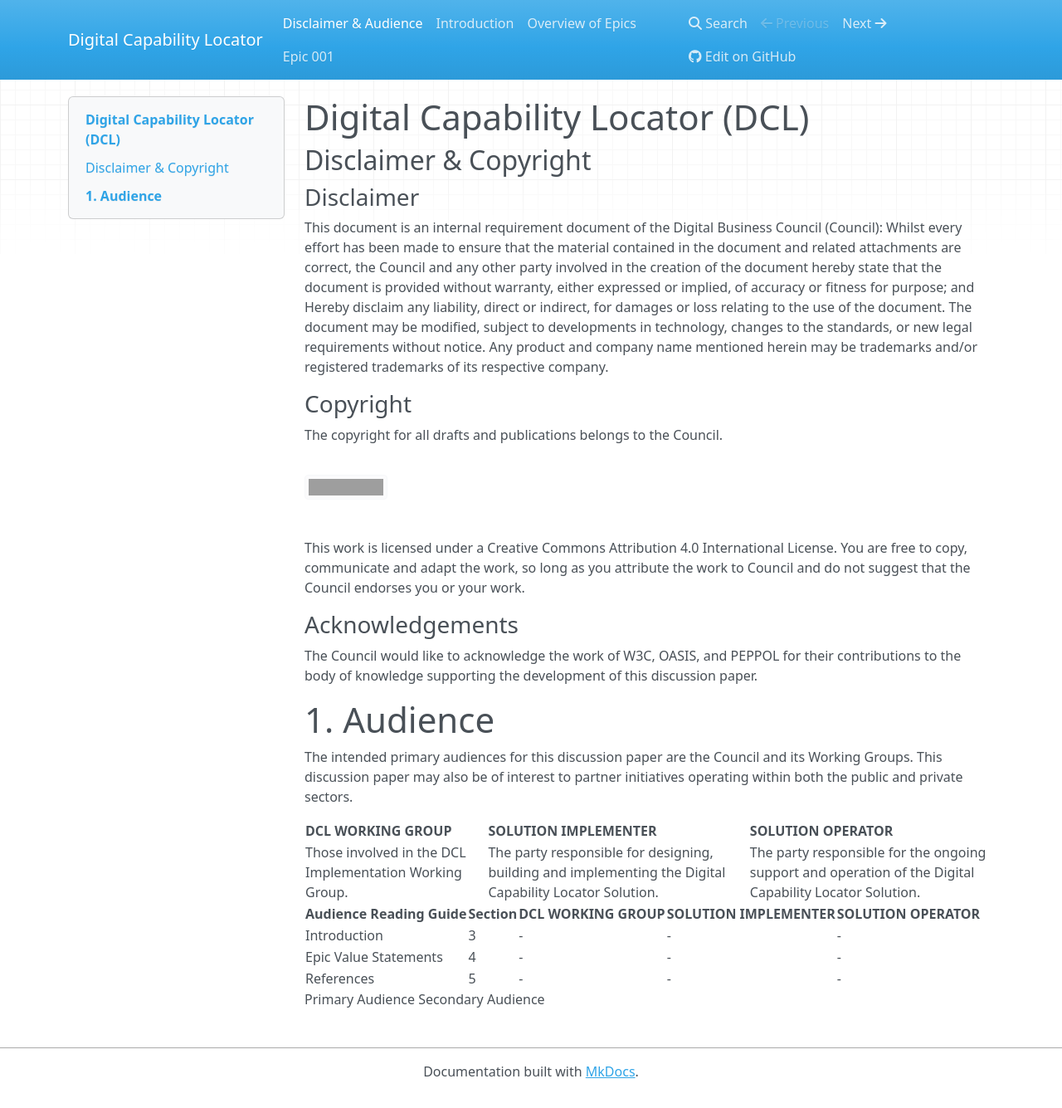
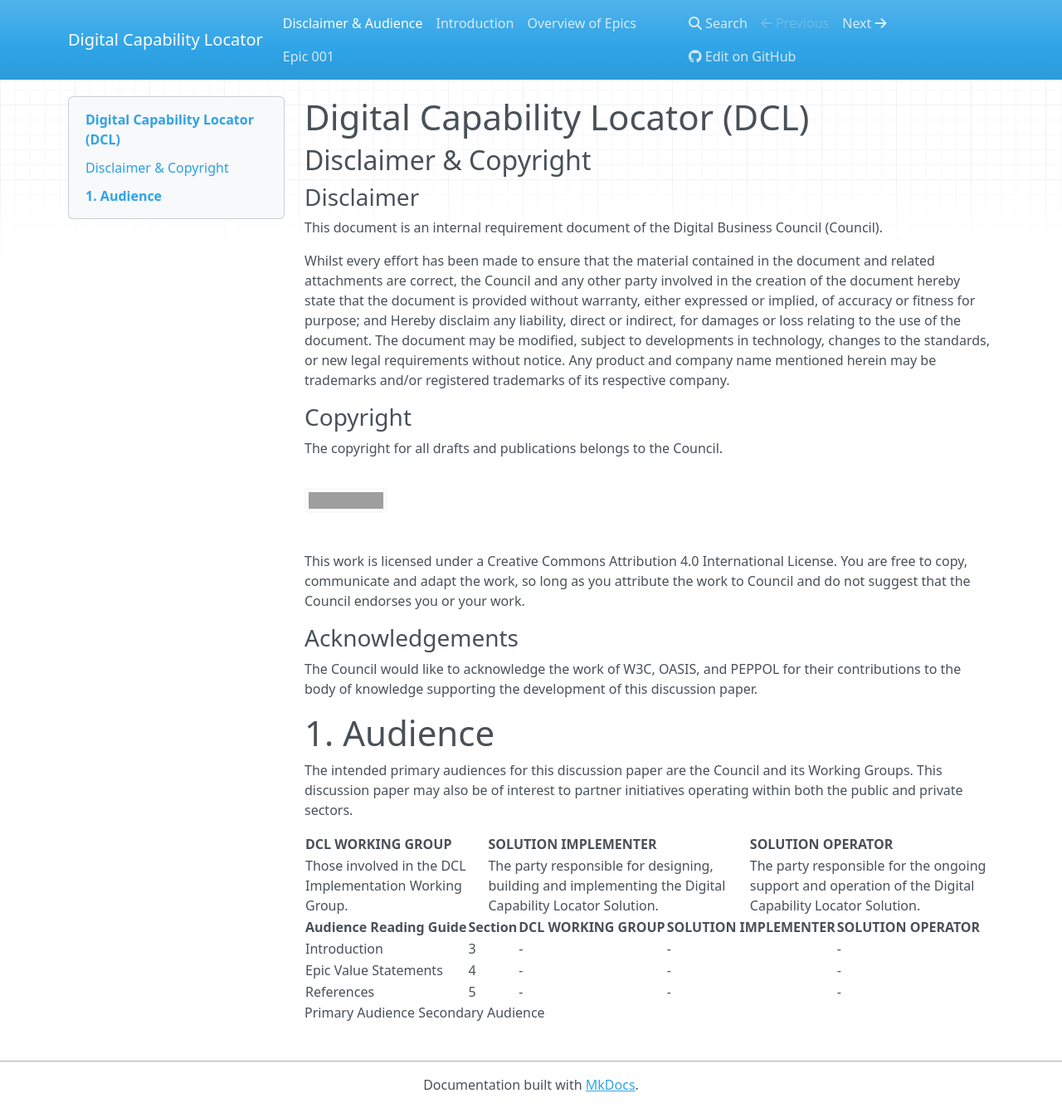
Before and after one commit to Digital-Business-Council/Digital-Capability-Locator, an MkDocs documentation site: the page built from docs/index.md, in a window 1280 px wide and 1335 px high. Shown: the whole window at 83% size. Built offline with MkDocs 1.6.1, drawn with Linux system fonts in a browser that asks for light colours; nearby versions of some CDN libraries; old or Windows-style settings are respelled for this version of MkDocs; grey boxes are pictures that could not be loaded.

```diff
--- a/docs/index.md
+++ b/docs/index.md
@@ -3,7 +3,8 @@
 ## Disclaimer & Copyright
 
 ### Disclaimer
-This document is an internal requirement document of the Digital Business Council (Council):
+This document is an internal requirement document of the Digital Business Council (Council).
+
 Whilst every effort has been made to ensure that the material contained in the document and related attachments are correct, the Council and any other party involved in the creation of the document hereby state that the document is provided without warranty, either expressed or implied, of accuracy or fitness for purpose; and
 Hereby disclaim any liability, direct or indirect, for damages or loss relating to the use of the document. The document may be modified, subject to developments in technology, changes to the standards, or new legal requirements without notice. Any product and company name mentioned herein may be trademarks and/or registered trademarks of its respective company.
 
```
